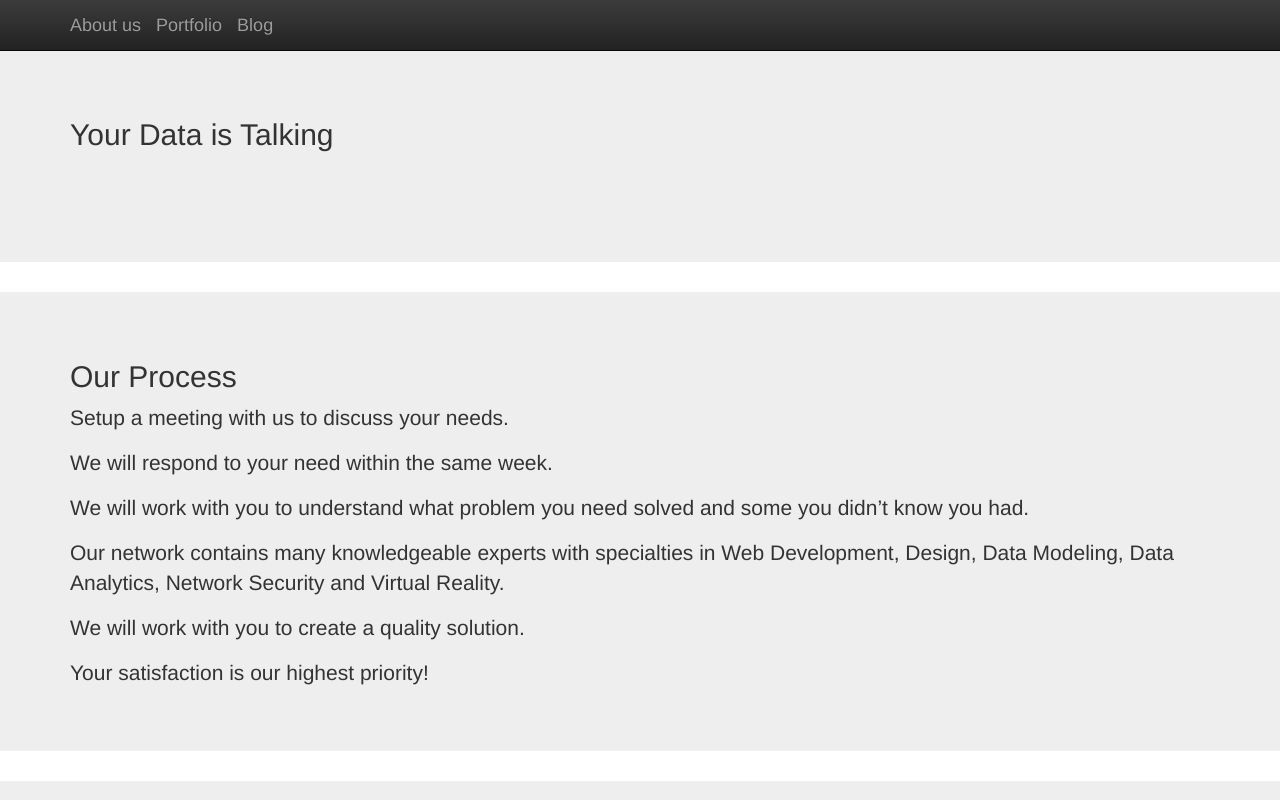
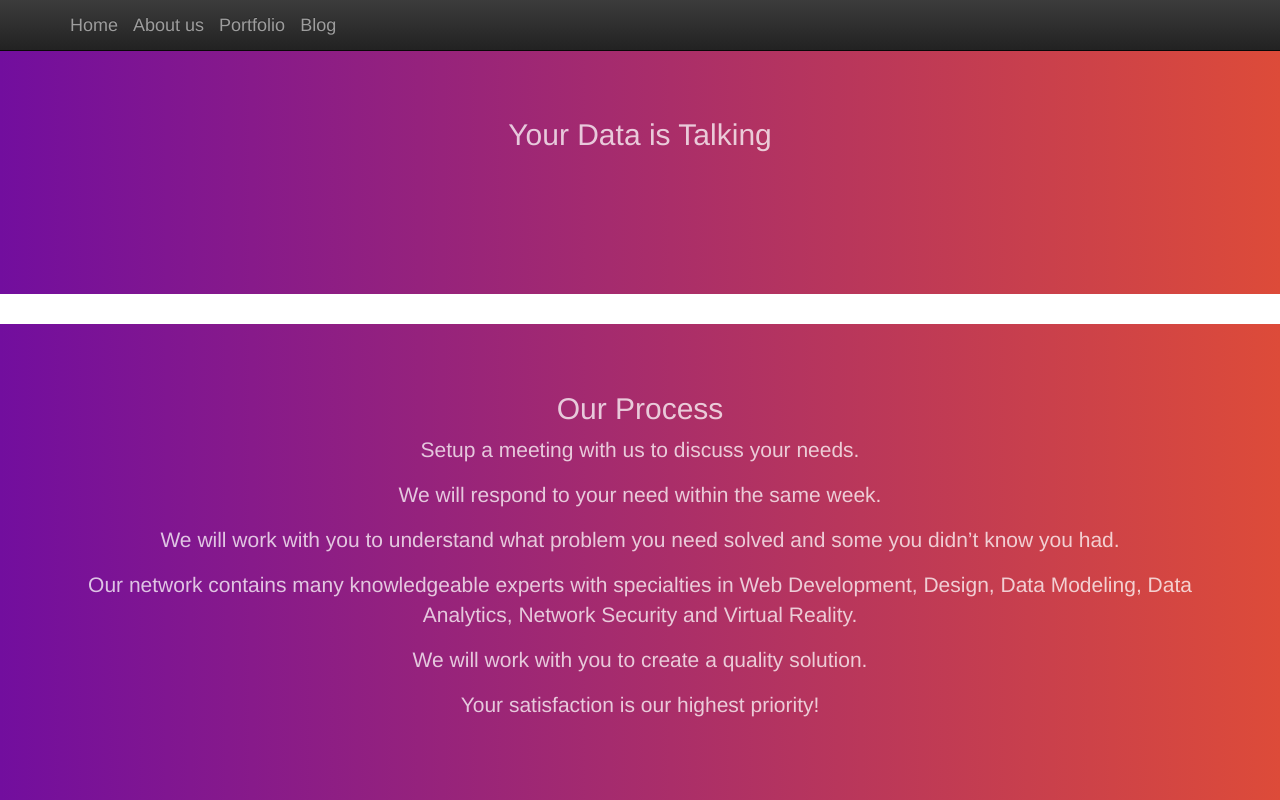
Before and after one commit to polyblank2/initializr, a website: page about.html in a window 1280 px wide. Shown: the top 800 px of the page. Drawn offline with nearby package versions, Linux system fonts and the light colour scheme.

Commit message:
Style Consistency
And Home Link on all pages.
TODO: remove gradient from About Page

```diff
--- a/about.html
+++ b/about.html
@@ -11,7 +11,11 @@
         <meta name="viewport" content="width=device-width, initial-scale=1">
         <link rel="shortcut icon" href="businessman-talking-about-data-analysis_318-55155.jpg"/>
         <!--link rel="apple-touch-icon" href="apple-touch-icon.png"-->
-        <link rel="stylesheet" href="css/bootstrap.min.css">
+        <link href="assets/css/bootstrap.css" rel="stylesheet">
+        <link href="assets/css/font-awesome.css" rel="stylesheet">
+        <link href="assets/css/docs.css" rel="stylesheet" >
+        <link href="bootstrap-social.css" rel="stylesheet" >
+
         <style>
             body {
                 padding-top: 50px;
@@ -38,6 +42,7 @@
             <span class="icon-bar"></span>
           </button>
           <!--a class="navbar-brand" href="#">Self-Bot</a-->
+                    <a class="navbar-brand" href="index.html">Home</a>
           <a class="navbar-brand" href="about.html">About us</a>
           <a class="navbar-brand" href="portfolio.html">Portfolio</a>
           <a class="navbar-brand" href="blog.html">Blog</a>
```
Also changed, not shown: blog.html (+6 -0 lines), index.html (+2 -2 lines), portfolio.html (+6 -0 lines).
